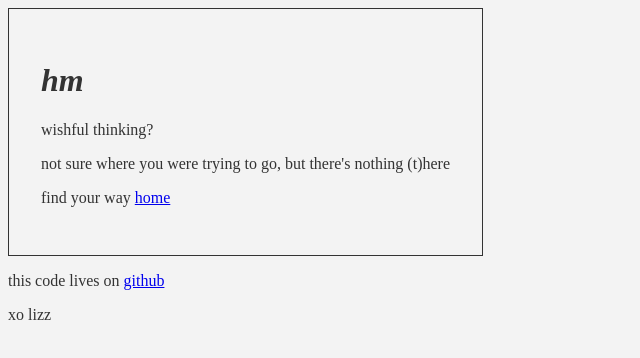
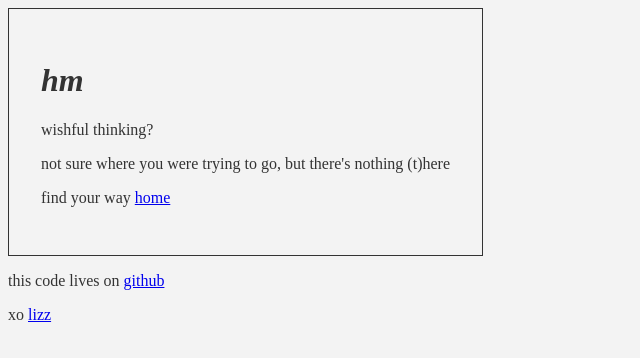
Before and after one commit to lizzthabet/meet-me-on-the-deep-net, a website: page public/404.html in a window 1280 px wide. Shown: the full height of the page, 0-640 px from the left. Drawn offline with Linux system fonts and the light colour scheme.

Commit message:
link to main website

```diff
--- a/public/404.html
+++ b/public/404.html
@@ -33,7 +33,7 @@
         this code lives on <a href="https://github.com/lizzthabet/html-sketches">github</a>
       </p>
       <p>
-        xo lizz
+        xo <a href="https://lizz.website">lizz</a>
       </p>
     </footer>
   </body>
```
Also changed, not shown: public/index.html (+1 -1 lines).
